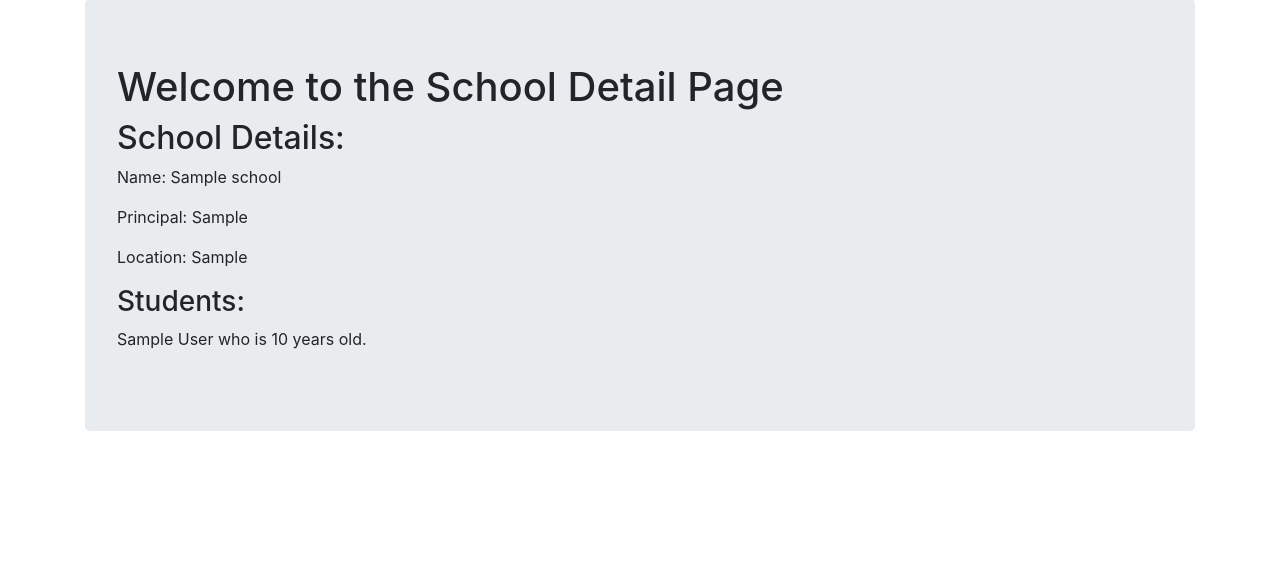
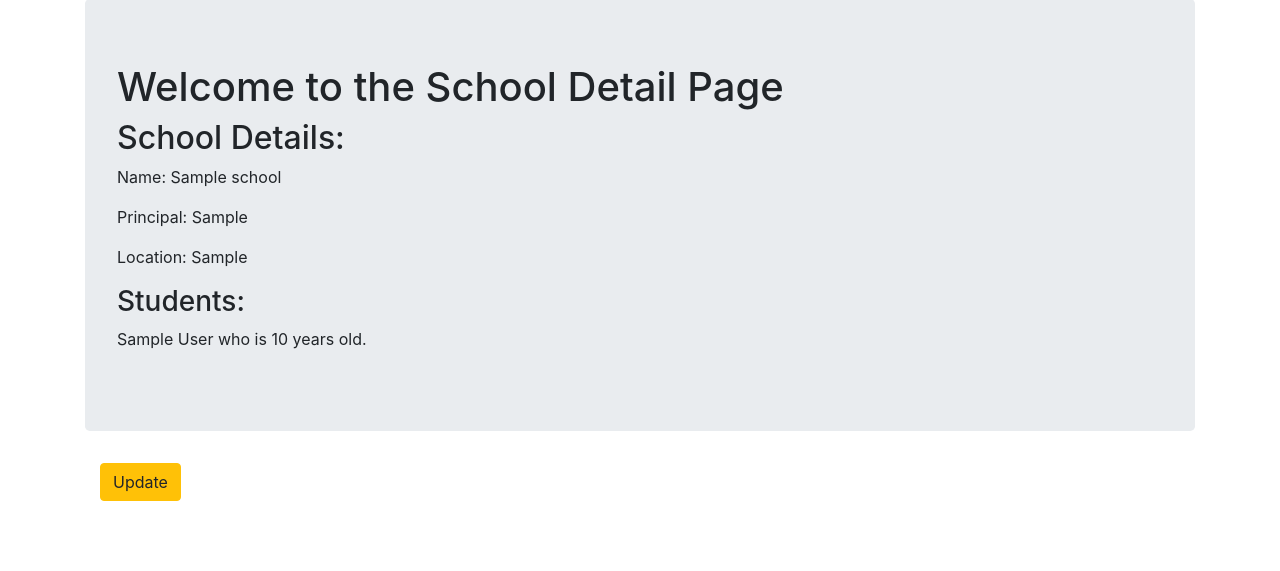
Before and after one commit to muhammad-mamdouh/Django_Projects, a Django app: page /basic_app/1/ in a window 1280 px wide. Shown: the part 57-628 px from the top of the page. Run offline with Django 3.2, Linux system fonts and the light colour scheme; tables that the repository leaves empty hold one stand-in row (values such as "Sample post"); some libraries are stand-ins or nearby versions.

Commit message:
feature: Add update-school feature.     - Add link to the update page at the details page.     - Create SchoolUpdateView class.     - Add school-update route.

```diff
--- a/Django_Stuff/class_based_views/basic_app/templates/basic_app/school_detail.html
+++ b/Django_Stuff/class_based_views/basic_app/templates/basic_app/school_detail.html
@@ -12,4 +12,7 @@
       <p>{{ student.name }} who is {{ student.age }} years old.</p>
     {% endfor %}
   </div>
+  <div class="container">
+    <p><a class="btn btn-warning" href="{% url 'basic_app:school_update' pk=school_detail.pk %}">Update</a></p>
+  </div>
 {% endblock content %}
--- a/Django_Stuff/class_based_views/basic_app/urls.py
+++ b/Django_Stuff/class_based_views/basic_app/urls.py
@@ -6,4 +6,5 @@ urlpatterns = [
     path('', views.SchoolListView.as_view(), name='schools_list'),
     path('<int:pk>/', views.SchoolDetailView.as_view(), name='school_details'),
     path('create/', views.SchoolCreateView.as_view(), name='school_create'),
+    path('update/<int:pk>/', views.SchoolUpdateView.as_view(), name='school_update'),
 ]
--- a/Django_Stuff/class_based_views/basic_app/views.py
+++ b/Django_Stuff/class_based_views/basic_app/views.py
@@ -1,5 +1,5 @@
 from django.shortcuts import render
-from django.views.generic import TemplateView, ListView, DetailView, CreateView
+from django.views.generic import TemplateView, ListView, DetailView, CreateView, UpdateView
 from .models import School, Student
 
 
@@ -28,3 +28,8 @@ class SchoolDetailView(DetailView):
 class SchoolCreateView(CreateView):
     model = School
     fields = ('name', 'principal', 'location')
+
+
+class SchoolUpdateView(UpdateView):
+    model = School
+    fields = ('name', 'principal')
```
